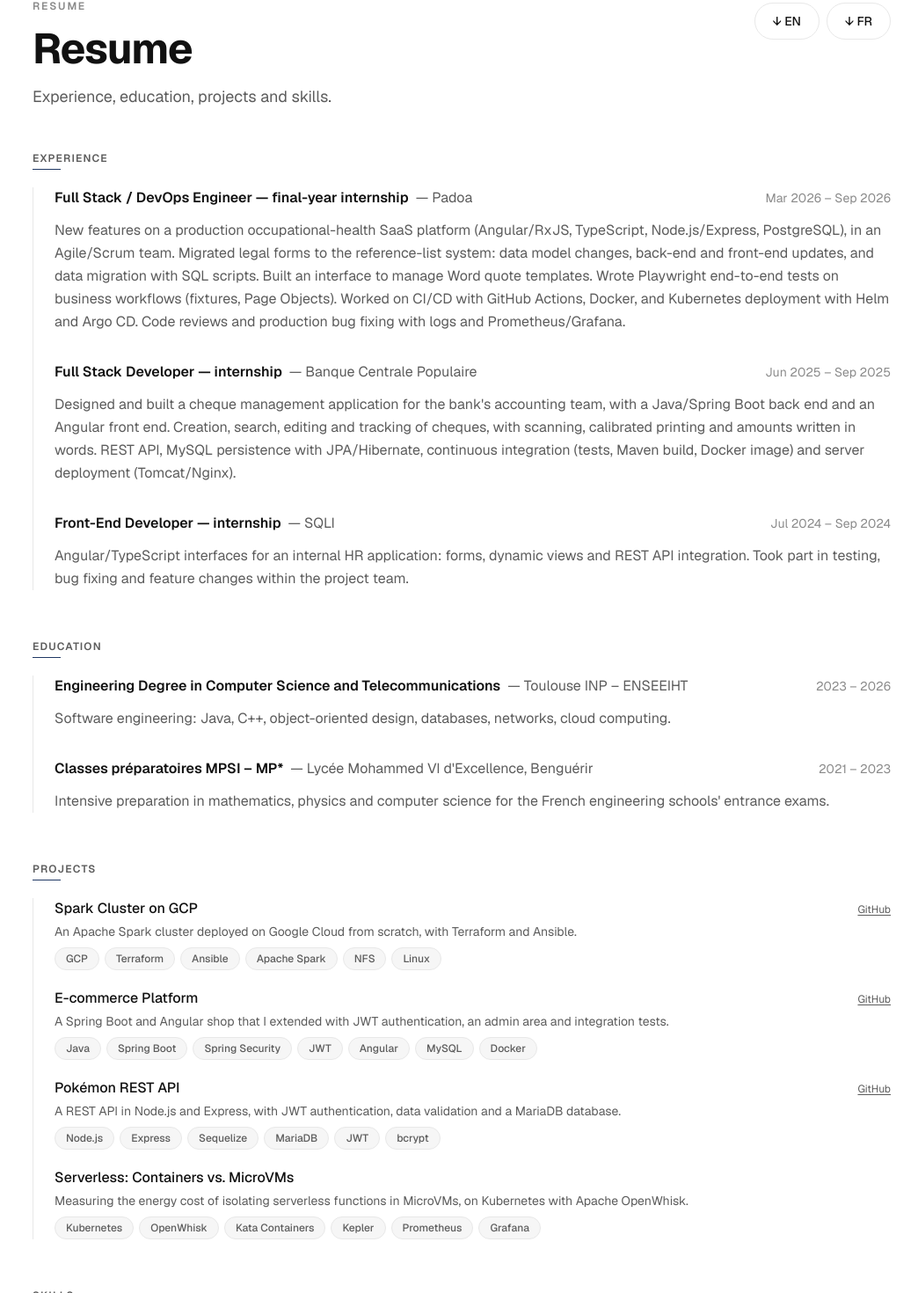
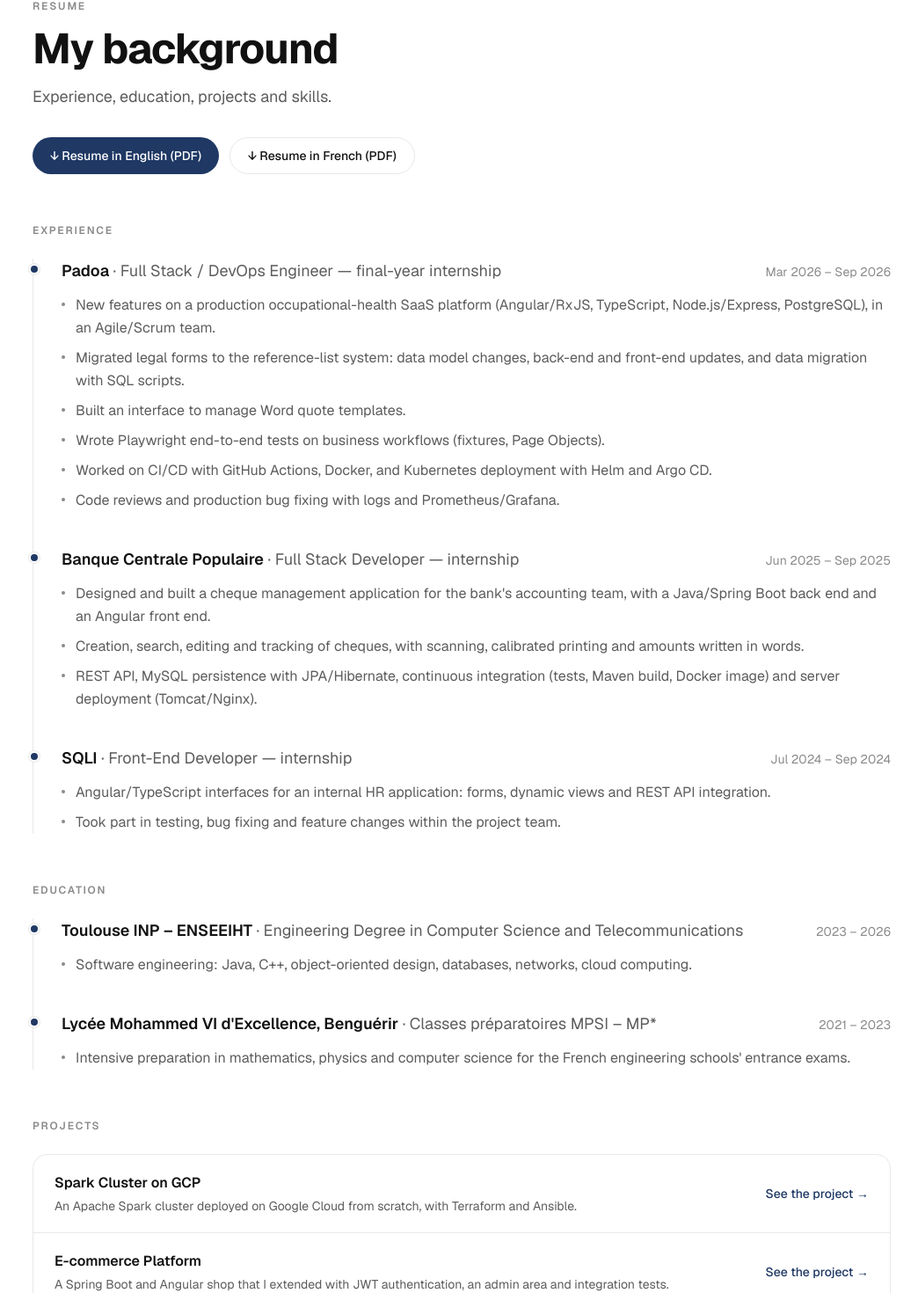
Before and after one commit to Ayoubhassain/ayoubhassain.github.io, a Next.js app: page /en/resume in a window 1280 px wide. Shown: the part 142-1612 px from the top of the page at 88% size, without its empty margins (115-1159 px from the left). Built offline with nearby package versions, Linux system fonts and the light colour scheme.

Commit message:
Pages CV, Q&R et Contact retravaillées

```diff
--- a/src/app/[locale]/resume/page.tsx
+++ b/src/app/[locale]/resume/page.tsx
@@ -2,15 +2,16 @@
 import type { Metadata } from "next";
 import { isLocale, locales, type Locale } from "@/i18n/config";
 import { getDictionary } from "@/i18n/get-dictionary";
+import { buildPageMetadata } from "@/lib/site-metadata";
+import Link from "next/link";
 import { getSkillCategories } from "@/i18n/skill-categories";
-import { type Project } from "@/data/projects";
-import { buildPageMetadata } from "@/lib/site-metadata";
+import type { ExperienceEntry } from "@/components/ui/ExperienceCard";
 import PageContainer from "@/components/layout/PageContainer";
 import SectionHeader from "@/components/ui/SectionHeader";
-import ExperienceCard from "@/components/ui/ExperienceCard";
 import SkillsGrid from "@/components/ui/SkillsGrid";
 import Tag from "@/components/ui/Tag";
 import LinkButton from "@/components/ui/LinkButton";
+import ContactSection from "@/components/ContactSection";
 
 type PageProps = {
   params: Promise<{ locale: string }>;
@@ -38,98 +39,107 @@
 
   const t = getDictionary(locale);
   const skillCategories = getSkillCategories(locale as Locale);
+  const mainPdf = locale === "fr" ? "/resume-fr.pdf" : "/resume-en.pdf";
+  const otherPdf = locale === "fr" ? "/resume-en.pdf" : "/resume-fr.pdf";
+  const mainLabel = locale === "fr" ? t.resume.downloadFr : t.resume.downloadEn;
+  const otherLabel = locale === "fr" ? t.resume.downloadEn : t.resume.downloadFr;
 
   return (
+    <>
       <PageContainer>
-      <SectionHeader
-        label={t.resume.label}
-        title={t.resume.title}
-        subtitle={t.resume.subtitle}
-        action={
-          <div className="flex flex-wrap gap-2">
-            <LinkButton href="/resume-en.pdf" download variant="ghost">
-              {t.resume.downloadEn}
+        <SectionHeader label={t.resume.label} title={t.resume.title} subtitle={t.resume.subtitle} />
+
+        <div className="-mt-4 mb-14 flex flex-wrap gap-3">
+          <LinkButton href={mainPdf} download variant="primary">
+            ↓ {mainLabel}
           </LinkButton>
-            <LinkButton href="/resume-fr.pdf" download variant="ghost">
-              {t.resume.downloadFr}
+          <LinkButton href={otherPdf} download variant="ghost">
+            ↓ {otherLabel}
           </LinkButton>
         </div>
-        }
-      />
 
-      <div className="space-y-14">
-        <ResumeSection title={t.resume.experience}>
-          {t.experience.map((entry) => (
-            <ExperienceCard key={`${entry.role}-${entry.company}`} {...entry} />
+        <section className="mb-14">
+          <h2 className={LABEL}>{t.resume.experience}</h2>
+          <Timeline entries={t.experience} />
+        </section>
+
+        <section className="mb-14">
+          <h2 className={LABEL}>{t.resume.education}</h2>
+          <Timeline entries={t.education} />
+        </section>
+
+        <section className="mb-14">
+          <h2 className={LABEL}>{t.resume.projects}</h2>
+          <ul className="divide-y divide-border rounded-2xl border border-border">
+            {t.projects.map((project) => (
+              <li key={project.id}>
+                <Link
+                  href={`/${locale}/projects#${project.id}`}
+                  className="group flex flex-col gap-3 px-6 py-5 transition-colors hover:bg-bg-subtle md:flex-row md:items-center md:justify-between"
+                >
+                  <div>
+                    <p className="font-semibold text-ink transition-colors group-hover:text-accent">{project.title}</p>
+                    <p className="mt-1 text-sm text-ink-muted">{project.description}</p>
+                  </div>
+                  <span className="shrink-0 text-sm font-medium text-accent">{t.resume.seeProject}</span>
+                </Link>
+              </li>
             ))}
-        </ResumeSection>
+          </ul>
+        </section>
 
-        <ResumeSection title={t.resume.education}>
-          {t.education.map((entry) => (
-            <ExperienceCard key={`${entry.role}-${entry.company}`} {...entry} />
+        <section className="mb-14">
+          <h2 className={LABEL}>{t.resume.skills}</h2>
+          <SkillsGrid categories={skillCategories} compact />
+        </section>
+
+        <section>
+          <h2 className={LABEL}>{t.about.languages}</h2>
+          <div className="flex flex-wrap gap-2">
+            {t.profile.spokenLanguages.map(({ name, level }) => (
+              <Tag key={name} label={`${name} · ${level}`} />
             ))}
-        </ResumeSection>
-
-        <ResumeSection title={t.resume.projects}>
-          {t.projects.map((project) => (
-            <ProjectRow key={project.id} project={project} liveLabel={t.resume.live} />
-          ))}
-        </ResumeSection>
-
-        <ResumeSection title={t.resume.skills}>
-          <SkillsGrid categories={skillCategories} />
-        </ResumeSection>
           </div>
+        </section>
       </PageContainer>
+      <ContactSection t={t} />
+    </>
   );
 }
 
-function ResumeSection({ title, children }: { title: string; children: React.ReactNode }) {
+/** Vertical timeline; each sentence of the description becomes a bullet point. */
+function Timeline({ entries }: { entries: ExperienceEntry[] }) {
   return (
-    <div>
-      <h2 className="mb-1 text-xs font-semibold uppercase tracking-widest text-ink-muted">
-        {title}
-      </h2>
-      <div className="mb-5 h-px w-8 bg-accent" />
-      <div className="border-l border-border pl-6">{children}</div>
+    <ol className="relative space-y-10 border-l border-border pl-8">
+      {entries.map((entry) => (
+        <li key={`${entry.company}-${entry.period}`} className="relative">
+          <span
+            aria-hidden="true"
+            className="absolute -left-[37px] top-1.5 h-3 w-3 rounded-full border-2 border-bg bg-accent ring-1 ring-border"
+          />
+          <div className="flex flex-col gap-1 md:flex-row md:items-baseline md:justify-between">
+            <p className="text-lg font-semibold text-ink">
+              {entry.company}
+              <span className="font-normal text-ink-muted"> · {entry.role}</span>
+            </p>
+            <p className="shrink-0 text-sm text-ink-light">{entry.period}</p>
           </div>
+          <ul className="mt-3 space-y-2">
+            {splitSentences(entry.description).map((sentence) => (
+              <li key={sentence} className="flex gap-3 leading-relaxed text-ink-muted">
+                <span aria-hidden="true" className="mt-2.5 h-1 w-1 shrink-0 rounded-full bg-ink-light" />
+                <span>{sentence}</span>
+              </li>
+            ))}
+          </ul>
+        </li>
+      ))}
+    </ol>
   );
 }
 
-function ProjectRow({ project, liveLabel }: { project: Project; liveLabel: string }) {
-  return (
-    <div className="mb-5 last:mb-0">
-      <div className="mb-1 flex flex-wrap items-baseline justify-between gap-x-4 gap-y-1">
-        <span className="font-medium text-ink">{project.title}</span>
-        <div className="flex gap-4 text-xs">
-          {project.github && (
-            <a
-              href={project.github}
-              target="_blank"
-              rel="noopener noreferrer"
-              className="text-ink-muted underline underline-offset-2 transition-colors hover:text-ink"
-            >
-              GitHub
-            </a>
-          )}
-          {project.url && (
-            <a
-              href={project.url}
-              target="_blank"
-              rel="noopener noreferrer"
-              className="text-ink-muted underline underline-offset-2 transition-colors hover:text-ink"
-            >
-              {liveLabel}
-            </a>
-          )}
-        </div>
-      </div>
-      <p className="mb-2 text-sm text-ink-muted">{project.description}</p>
-      <div className="flex flex-wrap gap-1.5">
-        {project.stack.map((tech) => (
-          <Tag key={tech} label={tech} />
-        ))}
-      </div>
-    </div>
-  );
+function splitSentences(text: string): string[] {
+  return text.split(/(?<=\.)\s+(?=[A-ZÀ-Ý])/).map((s) => s.trim()).filter(Boolean);
 }
+
+const LABEL = "mb-6 text-xs font-semibold tracking-[0.15em] text-ink-light uppercase";
--- a/src/components/Navbar.tsx
+++ b/src/components/Navbar.tsx
@@ -18,7 +18,7 @@
     { href: `/${locale}/projects`,  label: t.nav.projects },
     { href: `/${locale}/resume`,    label: t.nav.resume },
     { href: `/${locale}/interview`, label: t.nav.qanda },
-    { href: `/${locale}#contact`,   label: t.nav.contact },
+    { href: `/${locale}/contact`,   label: t.nav.contact },
   ];
 
   return (
--- a/src/i18n/dictionaries/en.ts
+++ b/src/i18n/dictionaries/en.ts
@@ -34,6 +34,11 @@
       title: "Q&A — Ayoub Hassain",
       description:
         "How I work, what I enjoy building, and what I'm looking for next.",
+    },
+    contact: {
+      title: "Contact — Ayoub Hassain",
+      description:
+        "Get in touch with Ayoub Hassain, full stack and DevOps engineer, available from November 2026.",
     },
   },
   nav: {
@@ -95,20 +100,35 @@
   },
   resume: {
     label:      "Resume",
-    title:      "Resume",
+    title:      "My background",
     subtitle:   "Experience, education, projects and skills.",
     experience: "Experience",
     education:  "Education",
     projects:   "Projects",
     skills:     "Skills",
-    downloadEn: "↓ EN",
-    downloadFr: "↓ FR",
+    downloadEn: "Resume in English (PDF)",
+    downloadFr: "Resume in French (PDF)",
     live:       "Live",
+    seeProject: "See the project →",
   },
   qandaPage: {
     label:    "Q&A",
     title:    "Q&A",
     subtitle: "Questions recruiters often ask me, and my answers.",
+  },
+  contactPage: {
+    label:        "Contact",
+    title:        "Let's work together.",
+    subtitle:     "I'm available for a full-time full stack or DevOps role from November 2026. The quickest way to reach me is by email or on LinkedIn.",
+    emailTitle:   "Email",
+    emailText:    "Write to me directly, or copy the address.",
+    linkedinText: "My professional profile and experience.",
+    githubText:   "The code of my projects.",
+    resumeTitle:  "Resume",
+    resumeText:   "One page, in English or French.",
+    lookingTitle: "What I'm looking for",
+    looking: ["A full-time position (CDI)", "Full stack developer or DevOps engineer", "Available from November 2026", "Based in Paris"],
+    open:         "Open",
   },
   projectCard: {
     problem:  "Goal",
--- a/src/i18n/dictionaries/fr.ts
+++ b/src/i18n/dictionaries/fr.ts
@@ -27,6 +27,11 @@
       title: "Questions & Réponses — Ayoub Hassain",
       description:
         "Ma façon de travailler, ce que j'aime construire et ce que je recherche.",
+    },
+    contact: {
+      title: "Contact — Ayoub Hassain",
+      description:
+        "Contacter Ayoub Hassain, ingénieur full stack et DevOps, disponible à partir de novembre 2026.",
     },
   },
   nav: {
@@ -88,20 +93,35 @@
   },
   resume: {
     label:      "CV",
-    title:      "CV",
+    title:      "Mon parcours",
     subtitle:   "Expérience, formation, projets et compétences.",
     experience: "Expérience",
     education:  "Formation",
     projects:   "Projets",
     skills:     "Compétences",
-    downloadEn: "↓ EN",
-    downloadFr: "↓ FR",
+    downloadEn: "CV en anglais (PDF)",
+    downloadFr: "CV en français (PDF)",
     live:       "Démo",
+    seeProject: "Voir le projet →",
   },
   qandaPage: {
     label:    "Q&R",
     title:    "Questions & Réponses",
     subtitle: "Les questions que les recruteurs me posent souvent, et mes réponses.",
+  },
+  contactPage: {
+    label:        "Contact",
+    title:        "Travaillons ensemble.",
+    subtitle:     "Je suis disponible pour un CDI full stack ou DevOps à partir de novembre 2026. Le plus simple pour me joindre : par email ou sur LinkedIn.",
+    emailTitle:   "Email",
+    emailText:    "Écrivez-moi directement, ou copiez l'adresse.",
+    linkedinText: "Mon profil professionnel et mon parcours.",
+    githubText:   "Le code de mes projets.",
+    resumeTitle:  "CV",
+    resumeText:   "Une page, en français ou en anglais.",
+    lookingTitle: "Ce que je recherche",
+    looking: ["Un CDI", "Développeur full stack ou ingénieur DevOps", "À partir de novembre 2026", "Basé à Paris"],
+    open:         "Ouvrir",
   },
   projectCard: {
     problem:  "L'objectif",
```
Also changed, not shown: src/app/[locale]/contact/page.tsx (added, +117 -0 lines), src/app/[locale]/interview/page.tsx (+20 -10 lines), src/i18n/types.ts (+16 -0 lines). Lines whose indentation alone changed are shown as unchanged.
